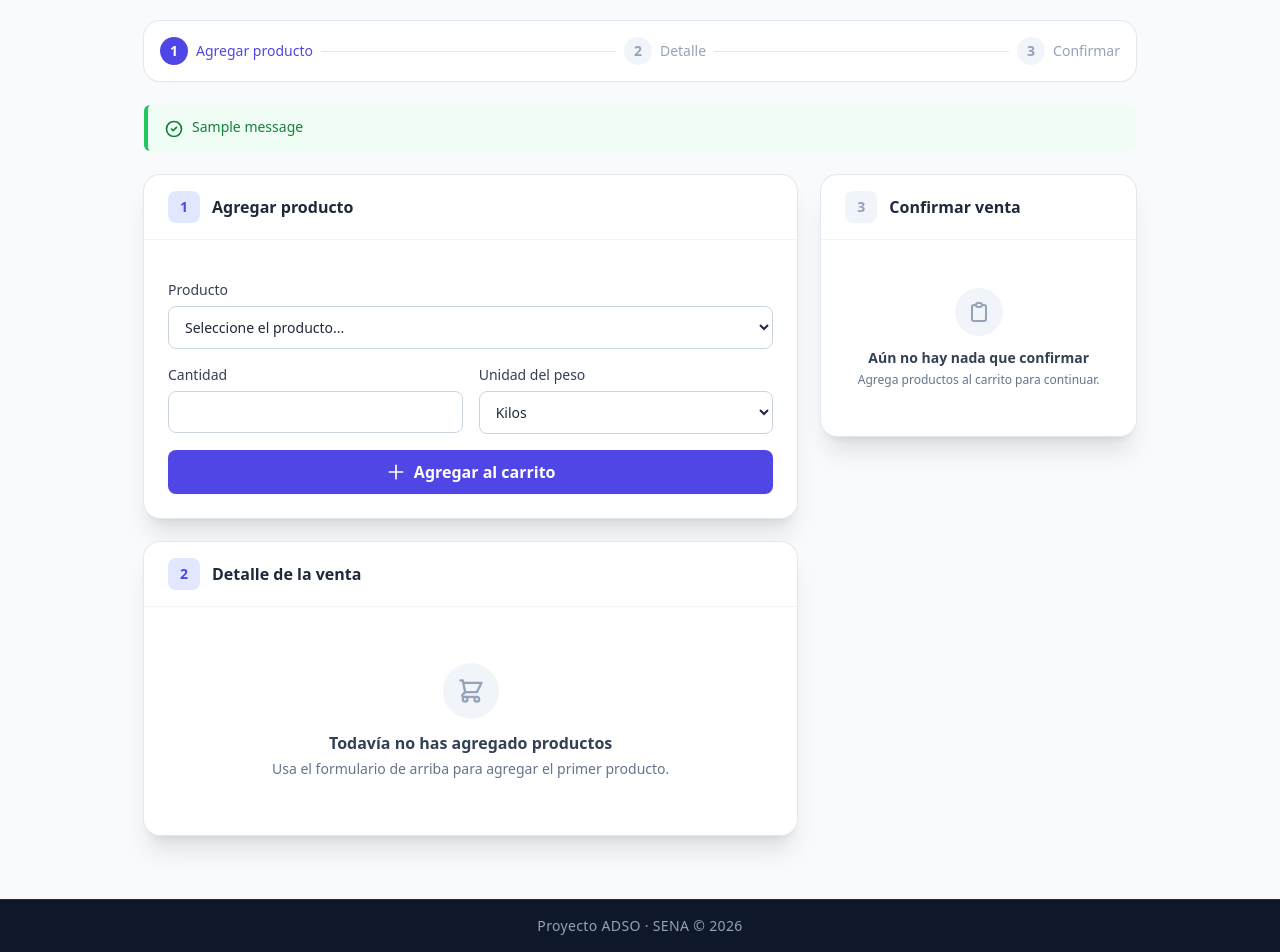
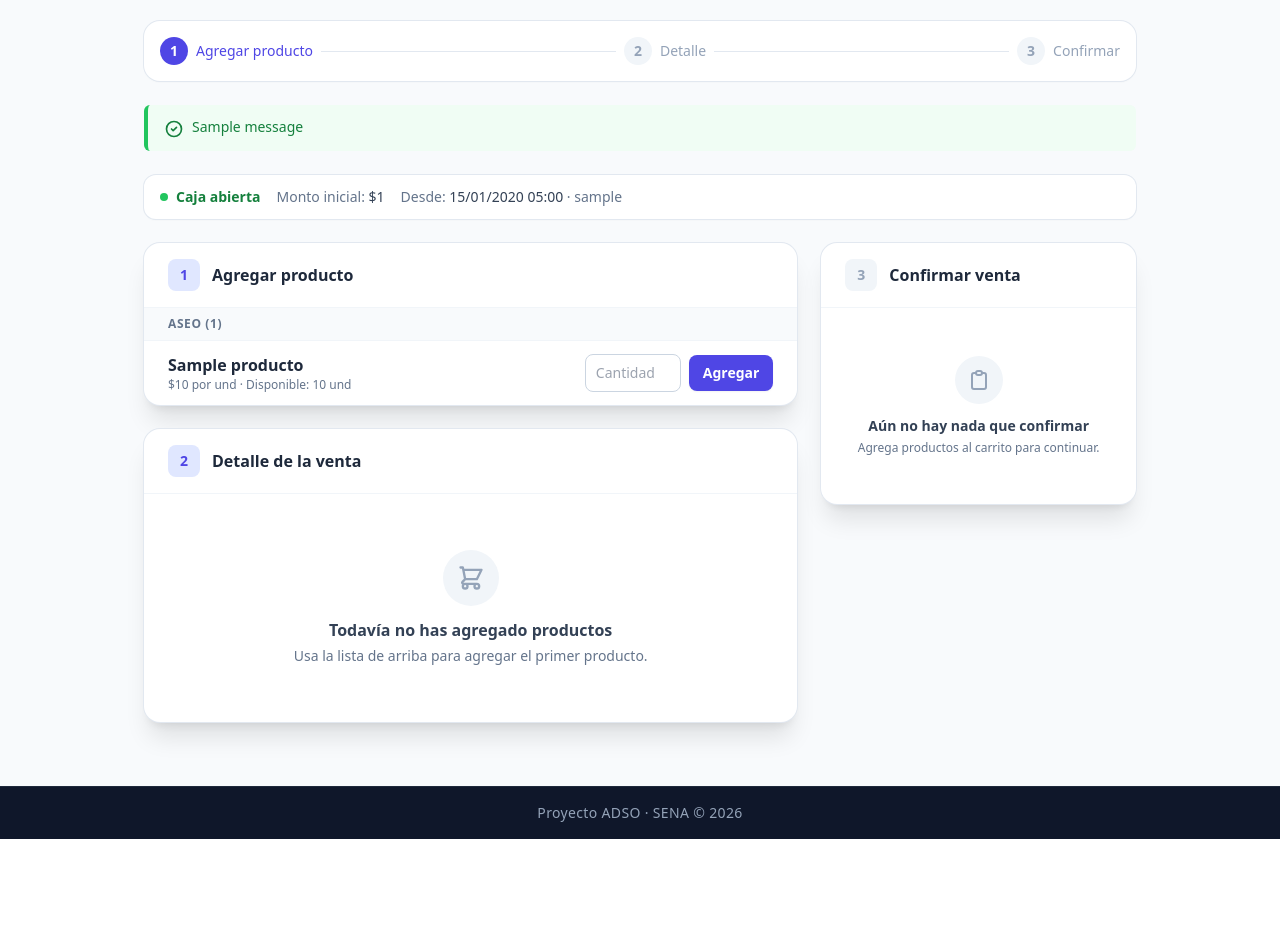
Before and after one commit to MariV-rg/sistema-ventas-inventario, a Django app: page /ventas/nueva/ in a window 1280 px wide. Shown: the part 197-1149 px from the top of the page. After the commit the page ends 1036 px from the top, so only its background shows below. Run offline with Django 5.2, Linux system fonts and the light colour scheme; a user stored in the database is signed in; data comes from the database, SQL or seed files in the repository; tables that the repository leaves empty hold one stand-in row (values such as "Sample post"); one stand-in notice (Sample message) is shown; some libraries are stand-ins or nearby versions.

Commit message:
HU12 y HU13: caja por vendedor y productos disponibles

```diff
--- a/ventas/templates/nueva_venta.html
+++ b/ventas/templates/nueva_venta.html
@@ -93,80 +93,92 @@
             </div>
         {% endif %}
 
+        <!-- Caja abierta (HU12) -->
+        {% if caja %}
+            <div class="mb-6 flex flex-wrap items-center gap-x-4 gap-y-1 bg-white rounded-xl ring-1 ring-slate-200 shadow-sm px-4 py-3 text-sm">
+                <span class="inline-flex items-center gap-2 font-semibold text-green-700">
+                    <span class="w-2 h-2 rounded-full bg-green-500"></span>
+                    Caja abierta
+                </span>
+                <span class="text-slate-500">Monto inicial:
+                    <span class="font-medium text-slate-700">${{ caja.monto_inicial|floatformat:"-2g" }}</span>
+                </span>
+                <span class="text-slate-500">Desde:
+                    <span class="font-medium text-slate-700">{{ caja.fecha_apertura|date:"d/m/Y H:i" }}</span>
+                    · {{ caja.vendedor.username }}
+                </span>
+            </div>
+        {% endif %}
+
         <div class="grid grid-cols-1 lg:grid-cols-3 gap-6">
 
             <!-- ===================== COLUMNA IZQUIERDA: PASOS 1 Y 2 ===================== -->
             <div class="lg:col-span-2 space-y-6">
 
-                <!-- 1. AGREGAR PRODUCTOS -->
+                <!-- 1. AGREGAR PRODUCTOS (HU13: productos disponibles, por categoría) -->
                 <section class="bg-white rounded-2xl shadow-xl ring-1 ring-slate-200 overflow-hidden">
                     <div class="px-6 py-4 border-b border-slate-100 flex items-center gap-3">
                         <span class="flex-shrink-0 w-8 h-8 rounded-lg bg-indigo-100 text-indigo-600 flex items-center justify-center font-bold text-sm">1</span>
                         <h3 class="font-semibold text-slate-800">Agregar producto</h3>
                     </div>
 
-                    <div class="p-6">
-                        {% if productos %}
-                            <form method="post" action="{% url 'agregar_al_carrito' %}" class="space-y-4">
-                                {% csrf_token %}
-
-                                <div>
-                                    <label for="id_producto" class="block text-sm font-medium text-slate-700 mb-1.5">
-                                        Producto
-                                    </label>
-                                    <select name="producto" id="id_producto" required
-                                            class="w-full border border-slate-300 rounded-lg px-3 py-2.5 text-sm text-slate-800 bg-white focus:outline-none focus:ring-2 focus:ring-indigo-500 focus:border-indigo-500 transition-all">
-                                        <option value="">Seleccione el producto...</option>
-                                        {% for p in productos %}
-                                            <option value="{{ p.id }}">
-                                                {{ p.nombre }} — ${{ p.precio|floatformat:"-2g" }} por {{ p.unidad }}
-                                                (disponible: {{ p.stock|floatformat:"-3" }} {{ p.unidad }})
-                                            </option>
-                                        {% endfor %}
-                                    </select>
+                    {% for grupo in grupos %}
+                        <div class="px-6 py-2 bg-slate-50 border-b border-slate-100 text-xs font-semibold uppercase tracking-wider text-slate-500">
+                            {{ grupo.categoria }} ({{ grupo.productos|length }})
                         </div>
 
-                                <div class="grid grid-cols-1 sm:grid-cols-2 gap-4">
+                        <ul class="divide-y divide-slate-100">
+                            {% for p in grupo.productos %}
+                                <li class="px-6 py-3 flex flex-col sm:flex-row sm:items-center sm:justify-between gap-3">
                                     <div>
-                                        <label for="id_cantidad" class="block text-sm font-medium text-slate-700 mb-1.5">
-                                            Cantidad
-                                        </label>
-                                        <input type="number" name="cantidad" id="id_cantidad" step="any" required
-                                               class="w-full border border-slate-300 rounded-lg px-3 py-2.5 text-sm text-slate-800 focus:outline-none focus:ring-2 focus:ring-indigo-500 focus:border-indigo-500 transition-all">
+                                        <p class="font-semibold text-slate-800">{{ p.nombre }}</p>
+                                        <p class="text-xs text-slate-500">
+                                            ${{ p.precio|floatformat:"-2g" }} por {{ p.unidad }}
+                                            {% if p.stock > 0 %}
+                                                · Disponible: {{ p.stock|floatformat:"-3" }} {{ p.unidad }}
+                                            {% endif %}
+                                        </p>
                                     </div>
 
-                                    <div>
-                                        <label for="id_unidad" class="block text-sm font-medium text-slate-700 mb-1.5">
-                                            Unidad del peso
-                                        </label>
-                                        <select name="unidad" id="id_unidad"
-                                                class="w-full border border-slate-300 rounded-lg px-3 py-2.5 text-sm text-slate-800 bg-white focus:outline-none focus:ring-2 focus:ring-indigo-500 focus:border-indigo-500 transition-all">
+                                    {% if p.stock > 0 %}
+                                        <form method="post" action="{% url 'agregar_al_carrito' %}" class="flex items-center gap-2">
+                                            {% csrf_token %}
+                                            <input type="hidden" name="producto" value="{{ p.id }}">
+                                            <input type="number" name="cantidad" step="any" required placeholder="Cantidad"
+                                                   class="w-24 border border-slate-300 rounded-lg px-2.5 py-2 text-sm text-slate-800 focus:outline-none focus:ring-2 focus:ring-indigo-500 focus:border-indigo-500 transition-all">
+                                            {# 14F: la unidad solo se pide en los productos por peso #}
+                                            {% if p.categoria.es_peso_variable %}
+                                                <select name="unidad"
+                                                        class="border border-slate-300 rounded-lg px-2 py-2 text-sm text-slate-800 bg-white focus:outline-none focus:ring-2 focus:ring-indigo-500 focus:border-indigo-500 transition-all">
                                                     <option value="kg">Kilos</option>
                                                     <option value="g">Gramos</option>
                                                 </select>
-                                    </div>
-                                </div>
-
+                                            {% endif %}
                                             <button type="submit"
-                                        class="w-full inline-flex items-center justify-center gap-2 bg-indigo-600 hover:bg-indigo-700 active:bg-indigo-800 text-white font-semibold rounded-lg py-2.5 shadow-sm hover:shadow-md transition-all focus:outline-none focus:ring-2 focus:ring-indigo-500 focus:ring-offset-2">
-                                    <svg class="w-5 h-5" fill="none" stroke="currentColor" viewBox="0 0 24 24">
-                                        <path stroke-linecap="round" stroke-linejoin="round" stroke-width="2" d="M12 4v16m8-8H4"/>
-                                    </svg>
-                                    Agregar al carrito
+                                                    class="inline-flex items-center gap-1.5 bg-indigo-600 hover:bg-indigo-700 text-white text-sm font-semibold rounded-lg px-3.5 py-2 shadow-sm transition-all">
+                                                Agregar
                                             </button>
                                         </form>
                                     {% else %}
-                            <div class="text-center py-8">
+                                        {# 13B: producto sin existencias #}
+                                        <span class="inline-flex items-center w-fit text-xs font-semibold text-slate-500 bg-slate-100 px-3 py-1.5 rounded-full">
+                                            No disponible
+                                        </span>
+                                    {% endif %}
+                                </li>
+                            {% endfor %}
+                        </ul>
+                    {% empty %}
+                        <div class="text-center py-8 px-6">
                             <div class="inline-flex items-center justify-center w-14 h-14 rounded-full bg-slate-100 text-slate-400 mb-3">
                                 <svg class="w-7 h-7" fill="none" stroke="currentColor" viewBox="0 0 24 24">
                                     <path stroke-linecap="round" stroke-linejoin="round" stroke-width="2" d="M20 7l-8-4-8 4m16 0l-8 4m8-4v10l-8 4m0-10L4 7m8 4v10M4 7v10l8 4"/>
                                 </svg>
                             </div>
-                                <p class="font-semibold text-slate-700">No hay productos con existencias para vender</p>
-                                <p class="text-sm text-slate-500 mt-1">Agrega productos al inventario para comenzar a vender.</p>
+                            <p class="font-semibold text-slate-700">No hay productos registrados</p>
+                            <p class="text-sm text-slate-500 mt-1">Registra productos en el catálogo para comenzar a vender.</p>
                         </div>
-                        {% endif %}
-                    </div>
+                    {% endfor %}
                 </section>
 
                 <!-- 2. DETALLE DE LA VENTA -->
@@ -260,7 +272,7 @@
                                     </svg>
                                 </div>
                                 <p class="font-semibold text-slate-700">Todavía no has agregado productos</p>
-                                <p class="text-sm text-slate-500 mt-1">Usa el formulario de arriba para agregar el primer producto.</p>
+                                <p class="text-sm text-slate-500 mt-1">Usa la lista de arriba para agregar el primer producto.</p>
                             </div>
                         {% endif %}
                     </div>
--- a/ventas/urls.py
+++ b/ventas/urls.py
@@ -2,6 +2,7 @@ from django.urls import path
 from . import views
 
 urlpatterns = [
+    path('ventas/caja/abrir/', views.abrir_caja, name='abrir_caja'),
     path('ventas/nueva/', views.nueva_venta, name='nueva_venta'),
     path('ventas/agregar/', views.agregar_al_carrito, name='agregar_al_carrito'),
     path('ventas/<int:producto_id>/actualizar/', views.actualizar_carrito, name='actualizar_carrito'),
--- a/ventas/views.py
+++ b/ventas/views.py
@@ -1,7 +1,8 @@
 from decimal import Decimal, InvalidOperation, ROUND_HALF_UP
+from functools import wraps
 
 from django.contrib import messages
-from django.db import transaction
+from django.db import IntegrityError, transaction
 from django.db.models import F
 from django.shortcuts import redirect, render
 from django.utils import formats
@@ -9,8 +10,8 @@ from django.views.decorators.http import require_POST
 
 from accounts.decorators import rol_requerido
 from accounts.models import Rol
-from inventario.models import Producto
-from .models import DetalleVenta, Venta
+from inventario.models import Categoria, Producto
+from .models import Caja, DetalleVenta, Venta
 
 
 # ---------------------------------------------------------------
@@ -22,6 +23,25 @@ def unidad_corta(producto):
     if producto.categoria.es_peso_variable:
         return 'kg' if producto.unidad_base == Producto.UNIDAD_KILO else 'g'
     return 'und'
+
+
+def caja_abierta(usuario):
+    '''La caja que tiene abierta este usuario, o None si no tiene ninguna.'''
+    return Caja.objects.filter(vendedor=usuario, abierta=True).select_related('vendedor').first()
+
+
+def caja_requerida(vista):
+    '''
+    12D: si el vendedor no tiene su caja abierta, no puede vender. Lo manda a abrirla.
+    Se pone debajo de @rol_requerido en las vistas de venta.
+    '''
+    @wraps(vista)
+    def envoltura(request, *args, **kwargs):
+        if caja_abierta(request.user) is None:
+            messages.error(request, 'Primero debes abrir tu caja para registrar ventas.')
+            return redirect('abrir_caja')
+        return vista(request, *args, **kwargs)
+    return envoltura
 
 
 def leer_carrito(request):
@@ -111,28 +131,95 @@ def validar_cantidad(producto, texto, unidad, ya_en_la_venta=Decimal('0')):
 
 
 # ---------------------------------------------------------------
+# HU12: apertura de caja
+# ---------------------------------------------------------------
+
+@rol_requerido(Rol.VENDEDOR)
+def abrir_caja(request):
+    caja = caja_abierta(request.user)                  # la caja de este vendedor
+    # las cajas abiertas de los demás vendedores (para saber quién la tiene abierta)
+    otras_cajas = Caja.objects.filter(abierta=True).exclude(vendedor=request.user).select_related('vendedor')
+    errors = []
+    datos = {}
+
+    if request.method == 'POST':
+        datos = request.POST
+
+        # 12B: si ya tiene su caja abierta, no se puede abrir otra
+        if caja is not None:
+            messages.error(request, 'Ya tienes una caja abierta.')
+            return redirect('abrir_caja')
+
+        # 12C: el monto inicial es obligatorio
+        texto = request.POST.get('monto_inicial', '').strip()
+        if not texto:
+            errors.append('El monto inicial es obligatorio.')
+        else:
+            try:
+                monto = Decimal(texto)
+            except InvalidOperation:
+                monto = None
+            if monto is None or not monto.is_finite():
+                errors.append('El monto inicial debe ser un número.')
+            elif monto < 0:
+                errors.append('El monto inicial no puede ser negativo.')
+            elif monto.as_tuple().exponent < -2:
+                errors.append('El monto inicial puede tener máximo 2 decimales.')
+            elif monto >= 10 ** 10:
+                errors.append('El monto inicial es demasiado grande.')
+
+        # 12A: si todo está bien, el monto queda como base de apertura de su caja
+        if not errors:
+            try:
+                with transaction.atomic():
+                    Caja.objects.create(vendedor=request.user, monto_inicial=monto)
+            except IntegrityError:
+                # por ejemplo, si pulsó el botón dos veces: la primera ya la abrió
+                messages.error(request, 'Ya tienes una caja abierta.')
+                return redirect('abrir_caja')
+            messages.success(request, 'Caja abierta. Ya puedes registrar ventas.')
+            return redirect('nueva_venta')
+
+    return render(request, 'abrir_caja.html', {
+        'caja': caja,
+        'otras_cajas': otras_cajas,
+        'errors': errors,
+        'datos': datos,
+    })
+
+
+# ---------------------------------------------------------------
 # HU14: registrar venta
 # ---------------------------------------------------------------
 
 @rol_requerido(Rol.VENDEDOR)
+@caja_requerida
 def nueva_venta(request):
-    # HU12 (12D): aquí se exigirá que haya una caja abierta antes de poder vender.
     lineas, total = armar_resumen(leer_carrito(request))
 
-    # HU13: aquí se mostrarán los productos disponibles (los que tienen existencias).
-    productos = list(Producto.objects.filter(activo=True, stock__gt=0).select_related('categoria'))
-    for producto in productos:
-        producto.unidad = unidad_corta(producto)
+    # HU13: productos que el vendedor puede ver al vender, agrupados por categoría.
+    # Salen todos los productos activos: los que no tienen existencias se muestran
+    # como "No disponible" (13B).
+    grupos = []
+    for categoria in Categoria.objects.all():
+        productos = list(Producto.objects.filter(activo=True, categoria=categoria))
+        if productos:
+            for producto in productos:
+                producto.categoria = categoria
+                producto.unidad = unidad_corta(producto)
+            grupos.append({'categoria': categoria, 'productos': productos})
 
     return render(request, 'nueva_venta.html', {
-        'productos': productos,
+        'grupos': grupos,
         'lineas': lineas,
         'total': total,
         'metodos_pago': Venta.METODO_PAGO_CHOICES,
+        'caja': caja_abierta(request.user),
     })
 
 
 @rol_requerido(Rol.VENDEDOR)
+@caja_requerida
 @require_POST
 def agregar_al_carrito(request):
     # 14A: el vendedor elige un producto y una cantidad
@@ -163,6 +250,7 @@ def agregar_al_carrito(request):
 
 
 @rol_requerido(Rol.VENDEDOR)
+@caja_requerida
 @require_POST
 def actualizar_carrito(request, producto_id):
     # 14C: al cambiar una cantidad, el total se recalcula (se calcula al mostrar la página)
@@ -185,6 +273,7 @@ def actualizar_carrito(request, producto_id):
 
 
 @rol_requerido(Rol.VENDEDOR)
+@caja_requerida
 @require_POST
 def quitar_del_carrito(request, producto_id):
     carrito = leer_carrito(request)
@@ -194,6 +283,7 @@ def quitar_del_carrito(request, producto_id):
 
 
 @rol_requerido(Rol.VENDEDOR)
+@caja_requerida
 @require_POST
 def confirmar_venta(request):
     carrito = leer_carrito(request)
@@ -229,7 +319,13 @@ def confirmar_venta(request):
                 messages.error(request, error)
             return redirect('nueva_venta')
 
-        venta = Venta.objects.create(vendedor=request.user, metodo_pago=metodo_pago)
+        # 12D: su caja tiene que seguir abierta al guardar (pudo cerrarse mientras armaba la venta)
+        caja = Caja.objects.select_for_update().filter(vendedor=request.user, abierta=True).first()
+        if caja is None:
+            messages.error(request, 'Primero debes abrir tu caja para registrar ventas.')
+            return redirect('abrir_caja')
+
+        venta = Venta.objects.create(vendedor=request.user, metodo_pago=metodo_pago, caja=caja)
         total = Decimal('0')
         for producto_id, texto in carrito.items():
             producto = productos[int(producto_id)]
```
Also changed, not shown: inventario/templates/home.html (+12 -1 lines), ventas/admin.py (+8 -2 lines), ventas/models.py (+32 -2 lines), ventas/templates/abrir_caja.html (added, +179 -0 lines), ventas/migrations/0002_caja_venta_caja.py (added), ventas/migrations/0003_caja_una_caja_abierta_por_vendedor.py (added). Lines whose indentation alone changed are shown as unchanged.
